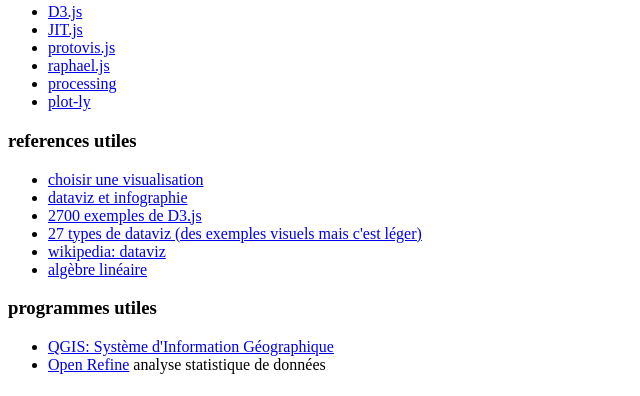
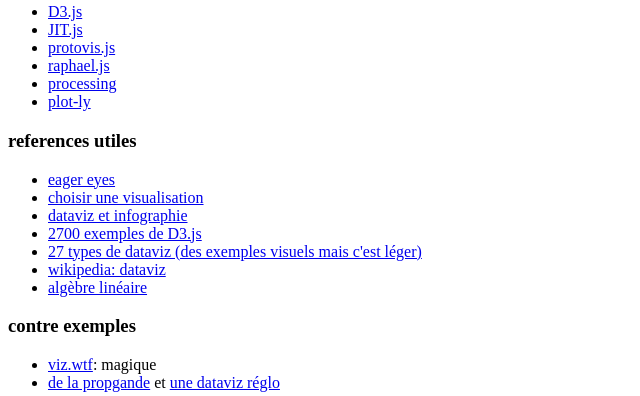
Before and after one commit to nicoptere/atelier, a plain HTML site: page index.html in a window 1280 px wide. Shown: the part 1321-1717 px from the top of the page, without its empty margins (0-640 px from the left). Drawn offline with Linux system fonts and the light colour scheme.

Commit message:
index update

```diff
--- a/index.html
+++ b/index.html
@@ -126,6 +126,7 @@
 
 <h3>references utiles</h3>
 <ul>
+    <li><a href="https://eagereyes.org/">eager eyes</a></li>
     <li><a href="http://img.labnol.org/di/data-chart-type.png">choisir une visualisation</a></li>
     <li><a href="http://www.smashingmagazine.com/2008/01/monday-inspiration-data-visualization-and-infographics/">dataviz et infographie</a></li>
     <li><a href="http://bl.ocks.org/enjalot/raw/7b63fef8ccfbad1f851e/">2700 exemples de D3.js</a></li>
@@ -133,6 +134,11 @@
     <li><a href="https://en.wikipedia.org/wiki/Data_visualization">wikipedia: dataviz</a></li>
     <li><a href="http://immersivemath.com/ila/index.html">algèbre linéaire</a></li>
 
+</ul>
+<h3>contre exemples</h3>
+<ul>
+    <li><a href="http://viz.wtf/">viz.wtf</a>: magique</li>
+    <li><a href="https://twitter.com/LePoint/status/657611278832287744">de la propgande</a> et <a href="http://www.lemonde.fr/les-decodeurs/article/2015/10/26/pourquoi-il-faut-se-mefier-des-graphiques_4797002_4355770.html">une dataviz réglo</a></li>
 </ul>
 
 <h3>programmes utiles</h3>
```
